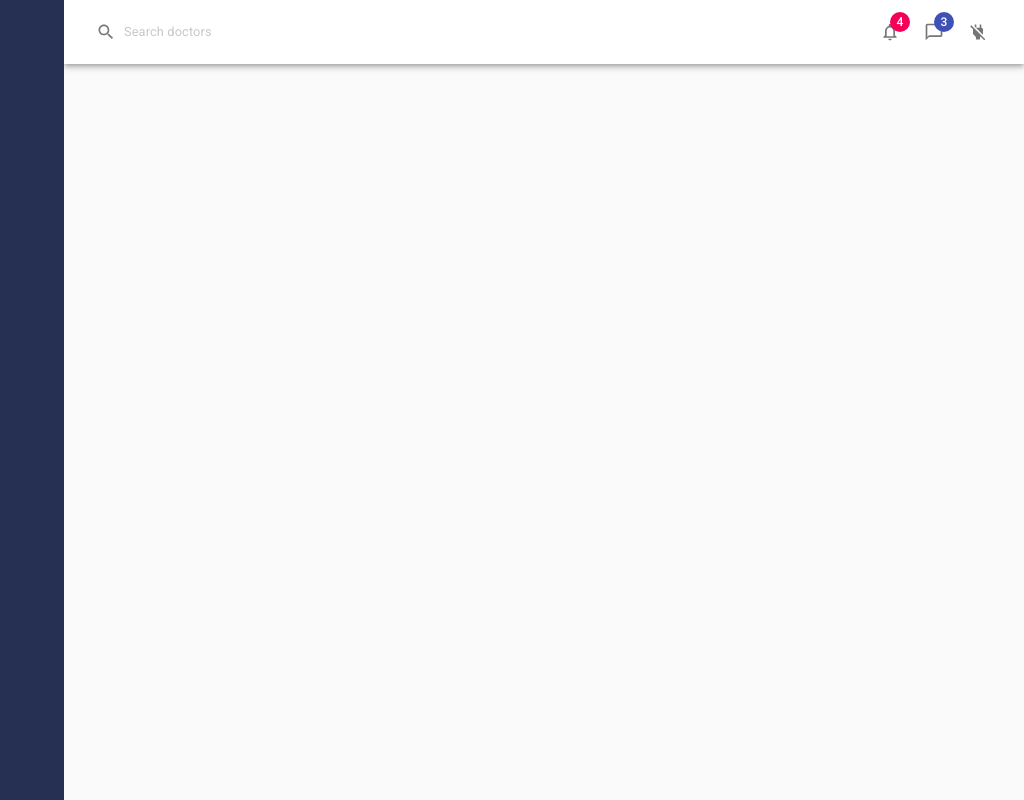
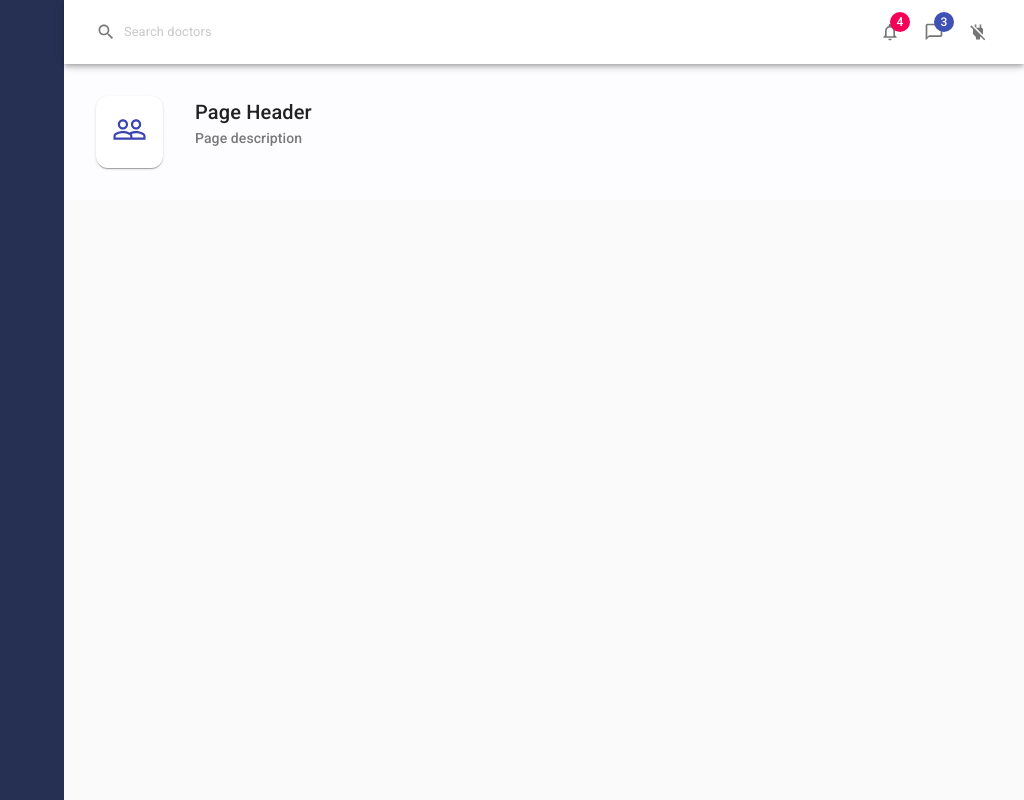
Before and after one commit to Stinger14/dr-appointment-app, a React (Create React App) app: page / in a window 1280 px wide. Shown: the whole page, without its empty margins (256-1280 px from the left). Built offline with nearby package versions, Linux system fonts and the light colour scheme.

Commit message:
Add common interface for pages with PageHeader comp, tweak mui themes and better layout

```diff
--- a/src/App/App.js
+++ b/src/App/App.js
@@ -1,7 +1,30 @@
 import { CssBaseline, makeStyles } from '@material-ui/core';
+import { createMuiTheme, ThemeProvider  } from '@material-ui/core/styles';
+import PeopleOutlineIcon from '@material-ui/icons/PeopleOutline';
 import Header from '../components/Header';
+import PageHeader from '../components/PageHeader';
 import SideMenu from '../components/SideMenu';
+
 import './App.css';
+
+const theme = createMuiTheme({
+  pallete: {
+    primary: {
+      main: "#FF0000",
+      light: "#3c44b126"
+    },
+    secondary: {
+      main: "#f83245",
+      light: "#f8324526"
+    },
+    background: {
+      default: "#f4f5fd"
+    }
+  },
+  shape: {
+    borderRadius: '12px'
+  }
+})
 
 const useStyles = makeStyles({
   appMain: {
@@ -15,14 +38,21 @@ function App() {
 
   return (
     // <></> === React.Fragment
-    <>
-    <SideMenu/>
-    <div className={classes.appMain}>
-      <Header />
-    </div>
-    {/* Adding common css rules with CssBaseline */}
-    <CssBaseline/>
-    </>
+    //? Replace fragments with ThemeProvider for customizing whole app theme
+    <ThemeProvider theme={theme}>
+      <SideMenu />
+      <div className={classes.appMain}>
+        <Header />
+        <PageHeader
+        title = "Page Header"
+        subtitle = "Page description"
+        icon = {<PeopleOutlineIcon fontSize="large"/>}
+        />
+
+      </div>
+      {/* Adding common css rules with CssBaseline */}
+      <CssBaseline />
+    </ThemeProvider>
   );
 }
 
--- a/src/components/Header.js
+++ b/src/components/Header.js
@@ -5,24 +5,28 @@ import ChatBubbleOutlineIcon from '@material-ui/icons/ChatBubbleOutline';
 import PowerOffIcon from '@material-ui/icons/PowerOff';
 import SearchIcon from '@material-ui/icons/Search';
 
-const useStyles = makeStyles({
+// With theme encapsuling the obj we can dinamically
+// define css source with jsx syntax
+const useStyles = makeStyles(theme =>({
     // Customizing outer most component: AppBar
     root: {
-        backgroundColor: '#fff'
+        backgroundColor: '#fff',
+        transform: 'translateZ(0)'
     },
     // Adding new rule
     searchInput: {
         opacity: '0.6',
-        padding: '0px 8px',
+        //padding '0px 8px'
+        padding: `0px ${theme.spacing(1)}px`,   // string interpolation
         fontSize: '0.8rem',
         '&:hover': {
             backgroundColor: 'f2f2f2'
         },
         '& .MuiSvgIcon-root': {
-            marginRight: '8px'
+            marginRight: theme.spacing(1)
         }
     }
-});
+}))
 
 export default function Header() {
     const classes = useStyles();
--- /dev/null
+++ b/src/components/PageHeader.js
@@ -0,0 +1,51 @@
+import { Card, makeStyles, Paper, Typography } from '@material-ui/core'
+import React from 'react'
+
+const useStyles = makeStyles(theme => ({
+    root: {
+        backgroundColor: '#fdfdff'
+    },
+    PageHeader: {
+        padding: theme.spacing(4),
+        display: 'flex',
+        marginBottom: theme.spacing(3)
+    },
+    pageIcon: {
+        display: 'inline-block',
+        padding: theme.spacing(2),
+        color: '#3c44b1'
+    },
+    pageTitle: {
+        paddingLeft: theme.spacing(4),
+        '& .MuiTypography-subtitle2': {
+            opacity: '0.6'
+        }
+    }
+}));
+
+export default function PageHeader(props) {
+    const classes = useStyles();
+    const {title, subtitle, icon} = props;
+
+    return (
+        <Paper elevation={0} square className={classes.root}>
+            <div className={classes.PageHeader}>
+                <Card className={classes.pageIcon}>
+                    {icon}
+                </Card>
+                <div className={classes.pageTitle}>
+                    <Typography
+                        variant="h6"
+                        component="div">
+                        {title}
+                    </Typography>
+                    <Typography
+                        variant="subtitle2"
+                        component="div">
+                        {subtitle}
+                    </Typography>
+                </div>
+            </div>
+        </Paper>
+    )
+}
```
